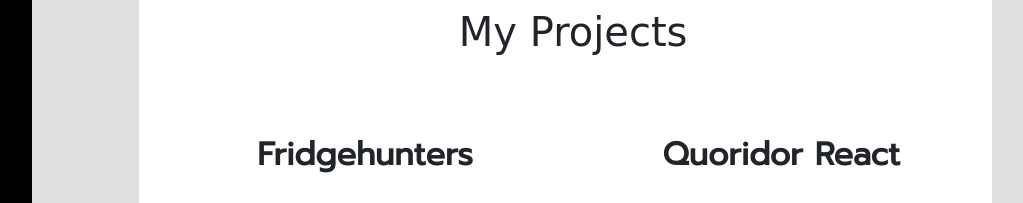
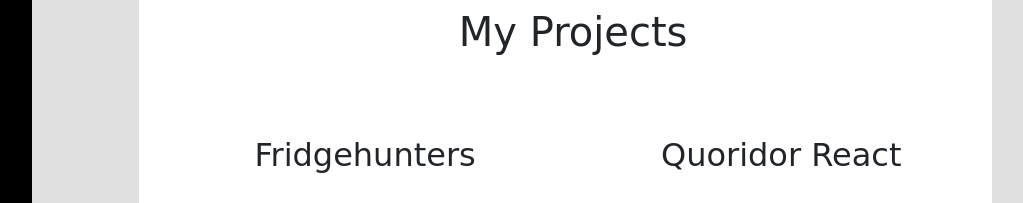
Before and after one commit to aseem191/aseem191.github.io, a plain HTML site: page index.html in a window 1280 px wide. Shown: the part 2040-2243 px from the top of the page, without its empty margins (181-1204 px from the left). Drawn offline with nearby package versions, Linux system fonts and the light colour scheme; a web font is replaced by a local one.

Commit message:
Changed font

```diff
--- a/personalstyle.css
+++ b/personalstyle.css
@@ -49,11 +49,6 @@ p{
 	font-family: 'Fira Sans', sans-serif;
 }
 
-h1{
+h1, h2{
 	font-family: 'Patua One', cursive;
 }
-
-h2{
-	font-family: 'Prompt', sans-serif;
-	font-weight: bold;
-}
```
